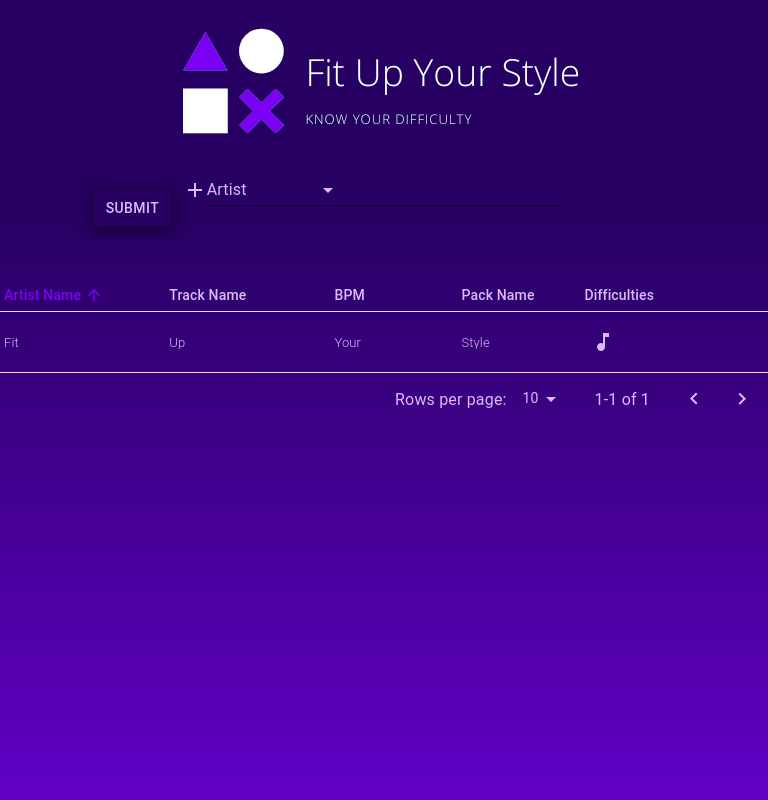
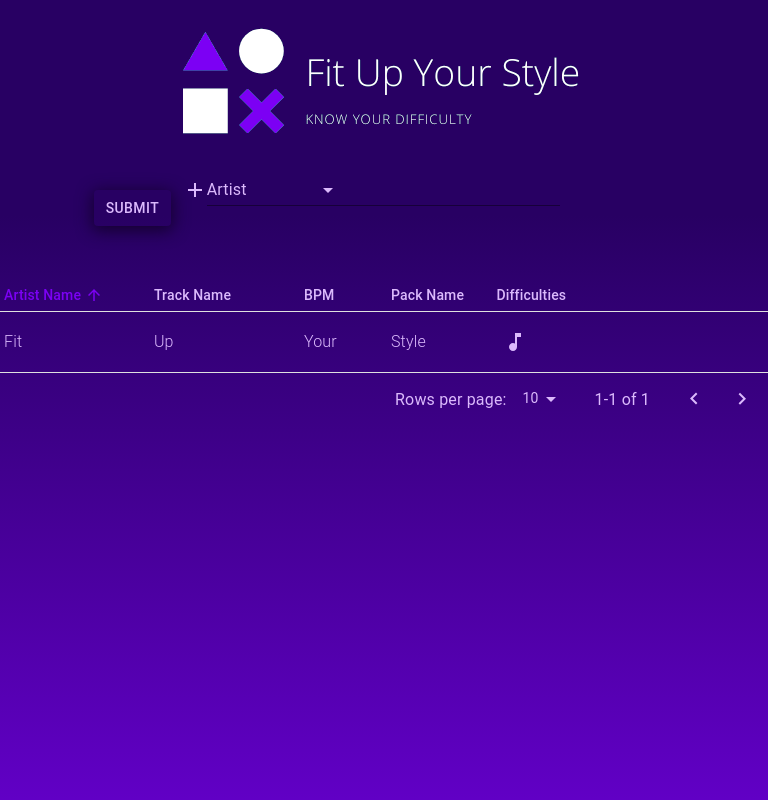
Before and after one commit to changodb/itg-frontend, a React (Create React App) app: page / in a window 768 px wide. Shown: the top 800 px of the page. Built offline with nearby package versions, Linux system fonts and the light colour scheme.

Commit message:
Revert "fixed jumping columns (#28)"
This reverts commit c93e997fc3a8dd7ec0ecd927dac47d3cc8cdab42.

```diff
--- a/src/App.css
+++ b/src/App.css
@@ -114,7 +114,6 @@ body {
 /* Mui Classes */
 .MuiListItem-gutters {
     padding: 2px;
-    text-transform: capitalize;
 }
 .MuiExpansionPanelSummary-expandIcon {
     padding-left: 1rem;
@@ -132,11 +131,9 @@ body {
 .MuiTypography-body1 {
     font-size: medium;
     font-weight: 400;
-    line-height: 1.12;
+    line-height: 1;
     color: #DBB9FC;
-    overflow: hidden;
-    text-overflow: ellipsis;
-
+    text-transform: capitalize;
 }
 .MuiTypography-body2 {
     font-size: medium;
@@ -154,9 +151,6 @@ body {
 .MuiTableCell-root {
     color: #DBB9FC;
     padding: 4px;
-    min-width: 75px;
-    max-width: 100px;
-
 }
 .MuiInputBase-root {
     color: #DBB9FC
@@ -263,8 +257,8 @@ body {
         background-color: inherit;
         box-shadow: none;
         margin: 0;
+        padding: 0;
         justify-content: space-between;
-
     }
     .detailsPanel {
         /* border: 1px solid red; */
@@ -282,7 +276,6 @@ body {
     }
     .MuiExpansionPanelSummary-root.Mui-expanded {
         min-height: inherit;
-
     }
     .MuiTablePagination-selectRoot {
         margin-right: 0px;
@@ -302,7 +295,7 @@ body {
 
     }
     .MuiTypography-body1 {
-    font-size: small;
+    font-size: medium;
     font-weight: 300;
     line-height: 1;
     }
```
